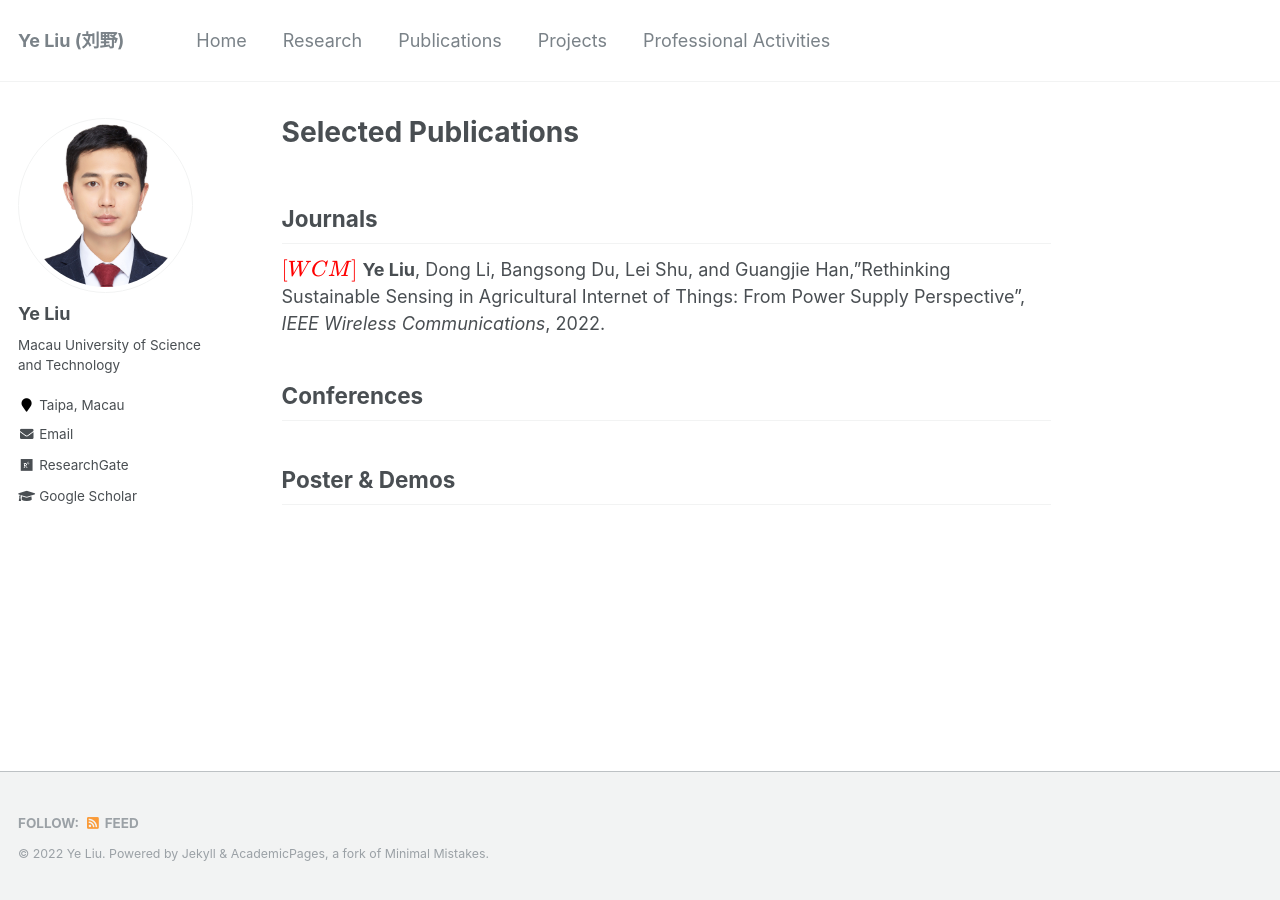
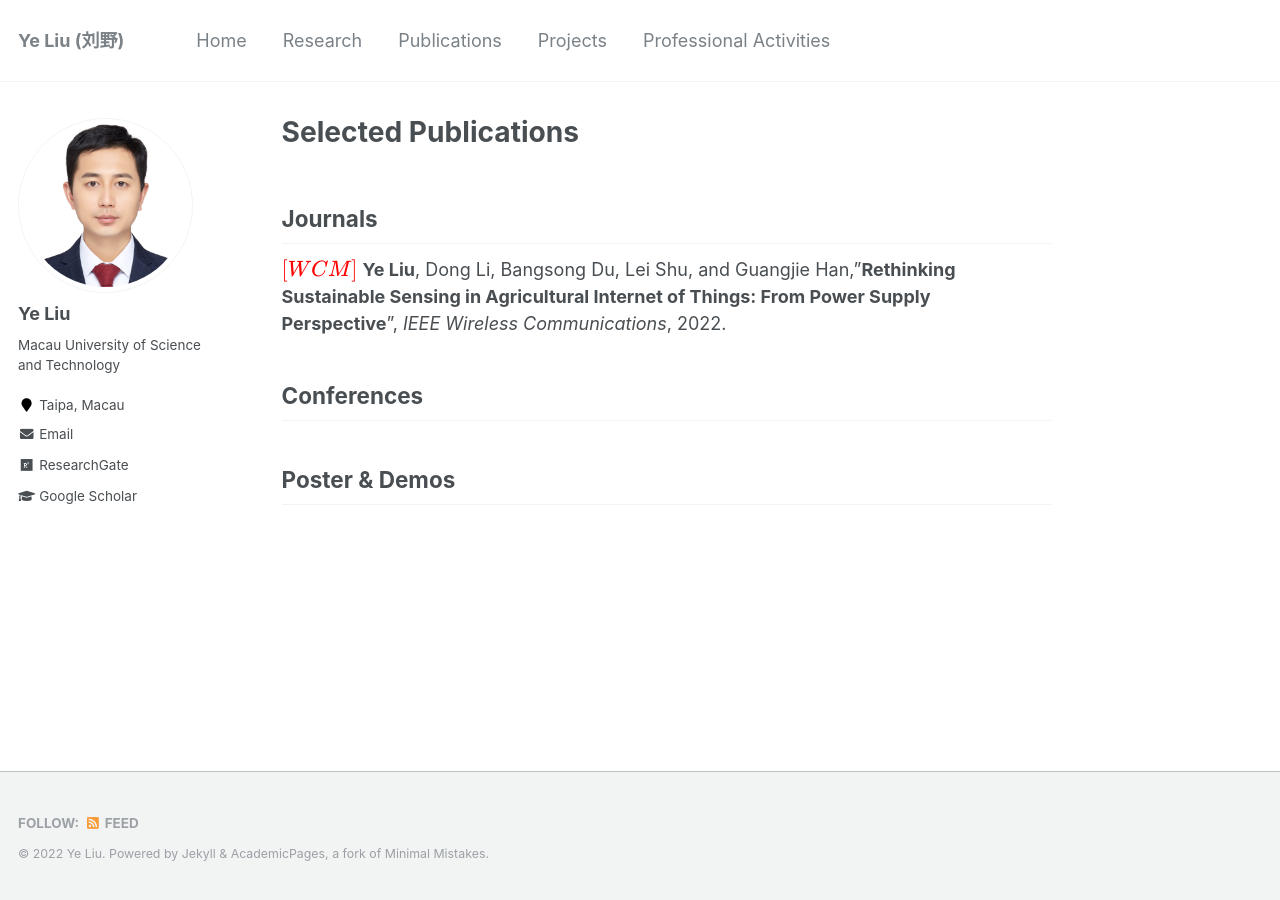
Before and after one commit to ChrisYe-Liu/chrisye-liu.github.io, a Jekyll site: the page built from _pages/publications.md, in a window 1280 px wide. Built offline with Jekyll 4.4.1, drawn with Linux system fonts in a browser that asks for light colours; formulas are drawn with MathJax 3.

```diff
--- a/_pages/publications.md
+++ b/_pages/publications.md
@@ -9,7 +9,7 @@ author_profile: true
 Journals
 ------
 $\color{red} {[WCM]} $
-**Ye Liu**, Dong Li, Bangsong Du, Lei Shu, and Guangjie Han,"Rethinking Sustainable Sensing in Agricultural Internet of Things: From Power Supply Perspective", *IEEE Wireless Communications*, 2022.
+**Ye Liu**, Dong Li, Bangsong Du, Lei Shu, and Guangjie Han,"**Rethinking Sustainable Sensing in Agricultural Internet of Things: From Power Supply Perspective**", *IEEE Wireless Communications*, 2022.
 
 
 Conferences
```
